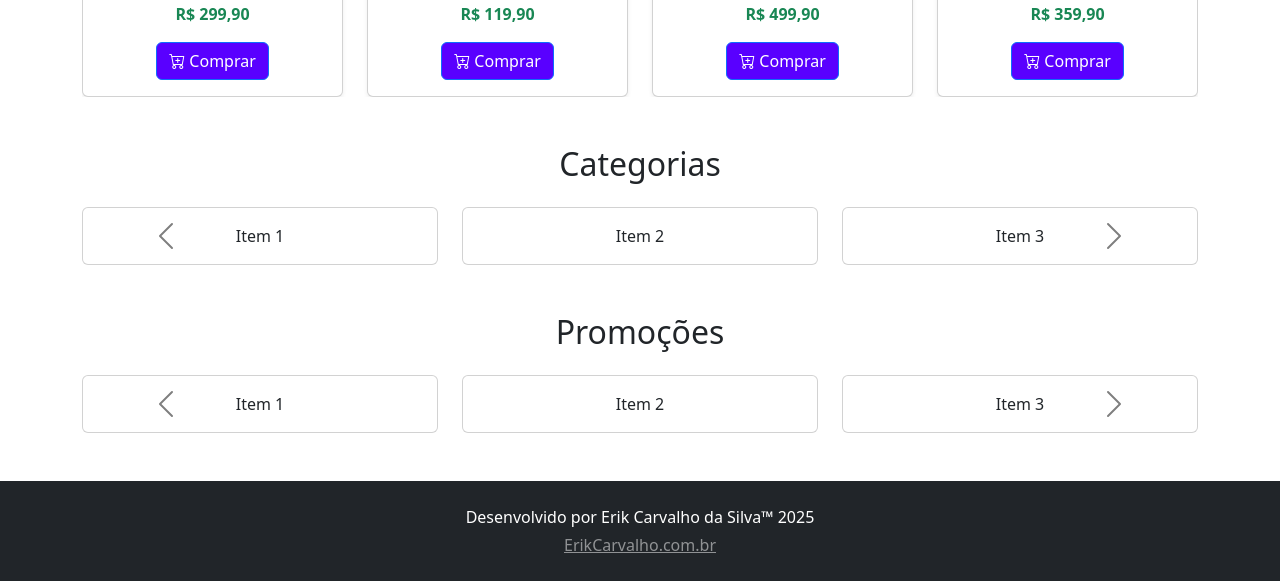
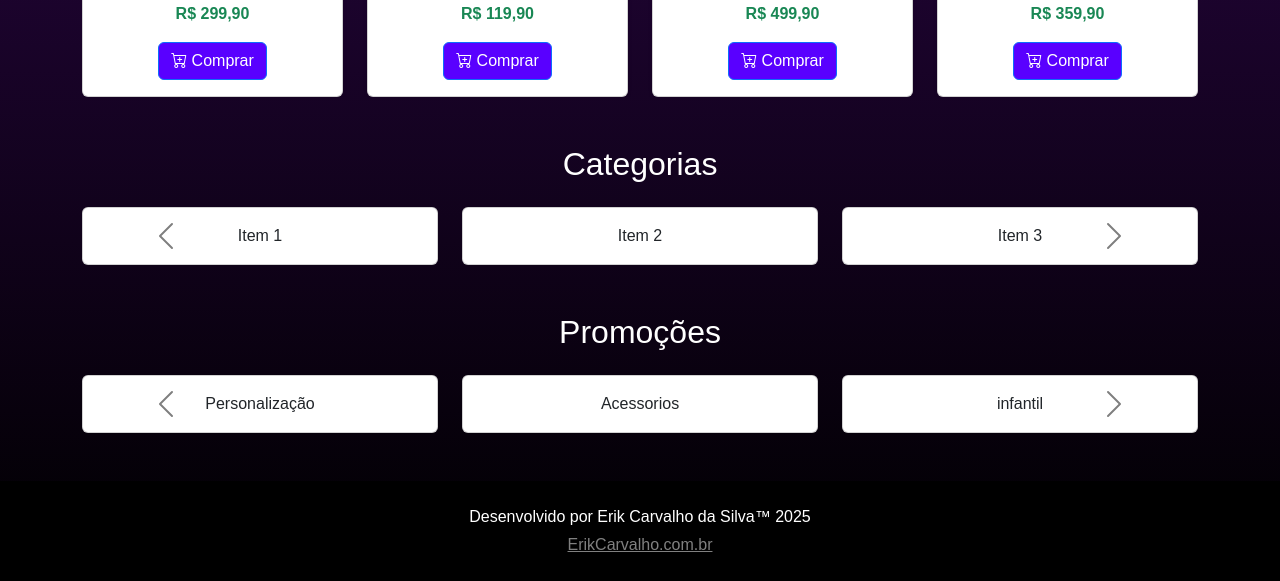
Before and after one commit to ErikCarvalho1/ZentralHead, a PHP site: page /php/clientes/index.php in a window 1280 px wide. Shown: the part 1680-2261 px from the top of the page. Run offline with PHP 8.4, Linux system fonts and the light colour scheme.

Commit message:
atualizao cor

```diff
--- a/css/style.css
+++ b/css/style.css
@@ -74,15 +74,19 @@ header nav {
   background-color: #1b022c;
 }
 body {
-  background-color: rgb(255, 255, 255);
+  background: linear-gradient(to bottom, #6a0dad, #000000);
+      min-height: 100vh;
+      margin: 0;
+      font-family: Arial, sans-serif;
+      color: white;
+
 }
-
-.form-control {
+form-control {
   background-color: transparent !important;
   border: none !important;
   box-shadow: none !important;
 }
-/* login tela */
+
 
 .card-body {
   background-color: rgba(255, 252, 252, 0);
@@ -109,3 +113,6 @@ body {
   width: 100vw; /* ocupa a tela toda */
   object-fit: cover; /* cobre sem distorcer */
 }
+footer{
+  background-color: #000000;
+}
--- a/php/clientes/index.php
+++ b/php/clientes/index.php
@@ -41,7 +41,7 @@
       </main>
 
     <!-- RODAPÉ -->
-    <footer class="container-fluid bg-dark text-white p-4 mt-5">
+    <footer class="container-fluid text-white p-4 mt-5">
       <?php include_once "rodape.php"?>
     </footer>
   </body>
--- a/php/clientes/promocoes.php
+++ b/php/clientes/promocoes.php
@@ -1,5 +1,4 @@
-    <section class="my-5
-      ">
+    <section class="my-5">
         <h2 class="text-center mb-4">Promoções</h2>
         <div
           id="carouselPromocoes"
@@ -12,17 +11,17 @@
               <div class="row">
                 <div class="col-md-4">
                   <div class="card">
-                    <div class="card-body text-center">Item 1</div>
+                    <div class="card-body text-center">Personalização</div>
                   </div>
                 </div>
                 <div class="col-md-4">
                   <div class="card">
-                    <div class="card-body text-center">Item 2</div>
+                    <div class="card-body text-center">Acessorios</div>
                   </div>
                 </div>
                 <div class="col-md-4">
                   <div class="card">
-                    <div class="card-body text-center">Item 3</div>
+                    <div class="card-body text-center">infantil</div>
                   </div>
                 </div>
               </div>
@@ -33,17 +32,17 @@
               <div class="row">
                 <div class="col-md-4">
                   <div class="card">
-                    <div class="card-body text-center">Item 4</div>
+                    <div class="card-body text-center">Camisas</div>
                   </div>
                 </div>
                 <div class="col-md-4">
                   <div class="card">
-                    <div class="card-body text-center">Item 5</div>
+                    <div class="card-body text-center">Calças</div>
                   </div>
                 </div>
                 <div class="col-md-4">
                   <div class="card">
-                    <div class="card-body text-center">Item 6</div>
+                    <div class="card-body text-center">Mangas longas</div>
                   </div>
                 </div>
               </div>
```
Also changed, not shown: images/bannerLJ2.png.
